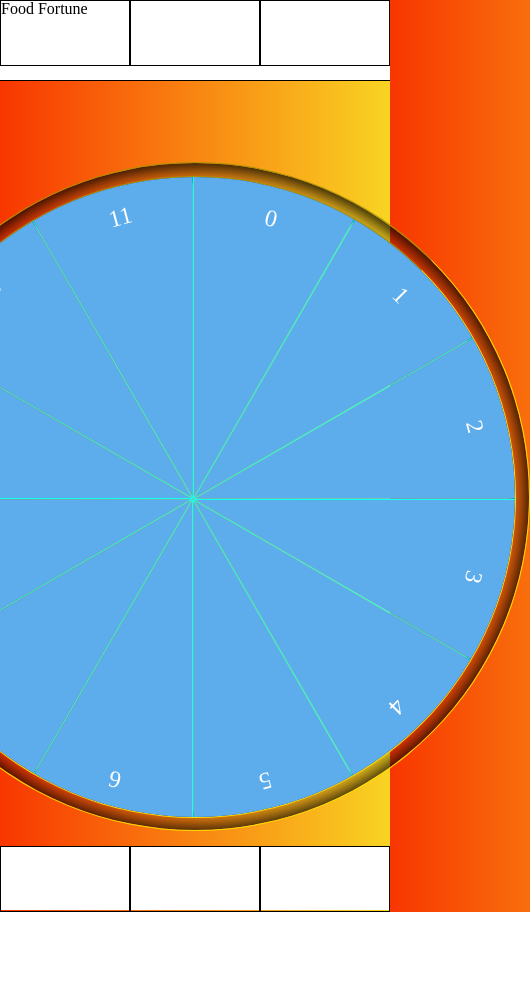
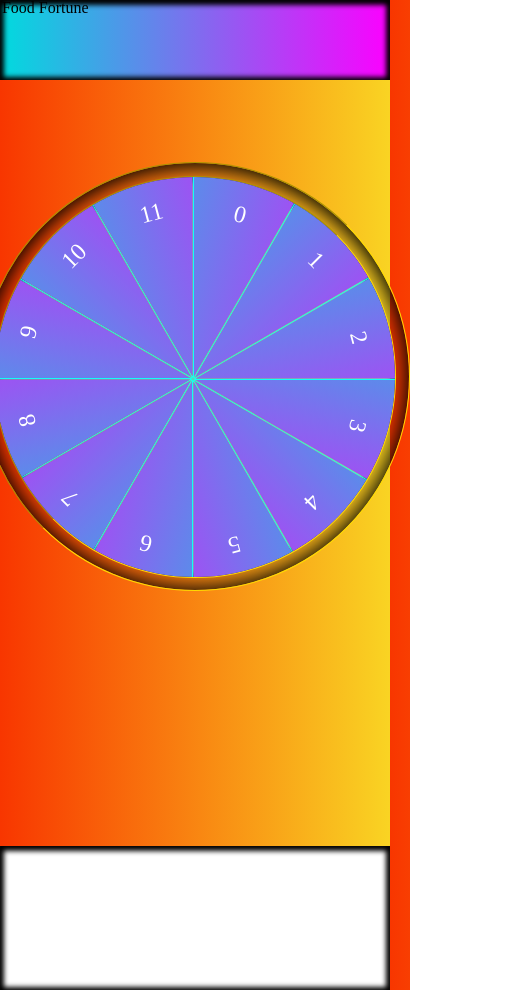
Before and after one commit to lr001dev/Food-And-Fortune-WebApp, a plain HTML site: page index.html in a window 390 px wide. Shown: the whole page, 530 px wide, since content can reach past the window. Before the commit the page ends 912 px from the top, so only its background shows below. Drawn offline with nearby package versions, Linux system fonts and the light colour scheme.

Commit message:
Added css styling to header and footer. Also created some responsiveness to the front end.

```diff
--- a/css/main.css
+++ b/css/main.css
@@ -52,9 +52,12 @@ header {
   width: 100%;
   height: 5em;
   top: 0;
-  background-color: white;
-  border-bottom: 1px black solid;
   padding: 0;
+  /* background-color: white; */
+  background-image: linear-gradient(to right, #00dbde 0%, #fc00ff 100%);
+  box-shadow: inset 0px 1px 5px 4px rgba(0,0,0,1);
+  /* border-bottom: 1px black solid; */
+
   z-index: 10;
 }
 body {
@@ -79,7 +82,8 @@ footer {
   display: block;
   background-color: white;
   width: 100%;
-  height: 4em;
+  height: 9em;
+  box-shadow: inset 0px 1px 5px 4px rgba(0,0,0,1);
 }
 .flex-header {
   display: flex;
@@ -98,10 +102,15 @@ footer {
   align-items: center;
 }
 .flex-head, .flex-foot {
-  border: 1px solid black;
+  /* border: 1px solid black; */
   width: 33%;
   height: 4em;
   padding:0;
+}
+
+.head-left {
+  /* padding-top: .6em;
+  border-right: .1em solid white; */
 }
 
 h1, h2, h3, p {
@@ -166,7 +175,8 @@ text-align: center;
   font-size: 1.5em;
   text-align: center;
   color: white;
-  background-color: #5DADEC ;
+  /* background-color: #5DADEC ; */
+  background-image: linear-gradient(to right, #00dbde 0%, #fc00ff 100%);
   transform: skewY(60deg) rotate(15deg);
   padding-top: 20px;
 }
@@ -207,3 +217,27 @@ li:nth-child(11) {
 li:nth-child(12) {
   transform: rotate(330deg) skewY(-60deg);
 }
+
+@media screen and (max-width: 720px) {
+  .the-wheel {
+    width: 30em;
+    height: 30em;
+  }
+  #outter-wheel {
+    margin-top: -31em;
+    width: 31.8em;
+    height: 31.7em;
+  }
+}
+
+@media screen and (max-width: 720px){
+  .the-wheel {
+    width: 25em;
+    height: 25em;
+  }
+  #outter-wheel {
+    margin-top: -26em;
+    width: 26.8em;
+    height: 26.7em;
+  }
+}
```
